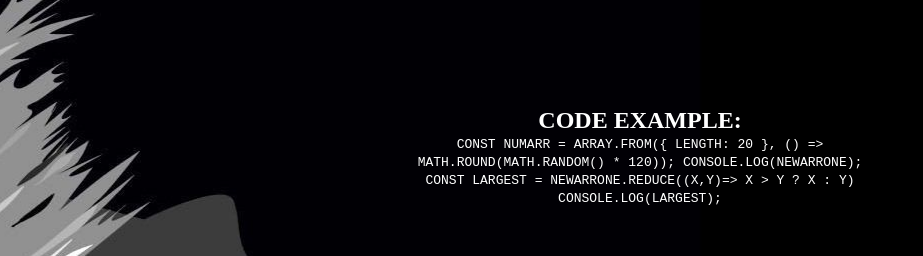
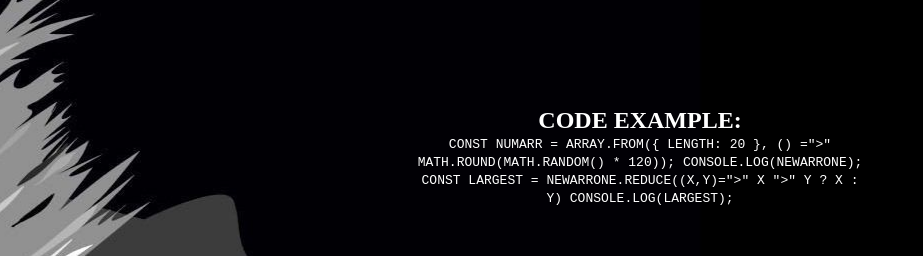
Before and after one commit to eratiani/rsschool-cv, a plain HTML site: page index.html in a window 1280 px wide. Shown: the part 1100-1356 px from the top of the page, without its empty margins (0-923 px from the left). Drawn offline with Linux system fonts and the light colour scheme; a web font is replaced by a local one.

Commit message:
feat: update code

```diff
--- a/index.html
+++ b/index.html
@@ -63,9 +63,9 @@
             <h2>code example:</h2>
             <div id="codeExample" class="sec_2imgWrapper">
                 <code>
-                    const numArr = Array.from({ length: 20 }, () => Math.round(Math.random() * 120));
+                    const numArr = Array.from({ length: 20 }, () ="&gt;" Math.round(Math.random() * 120));
                     console.log(newArrOne);
-                    const largest = newArrOne.reduce((x,y)=> x > y ? x : y)
+                    const largest = newArrOne.reduce((x,y)="&gt;" x "&gt;" y ? x : y)
                     console.log(largest);
                 </code>
             </div>
```
